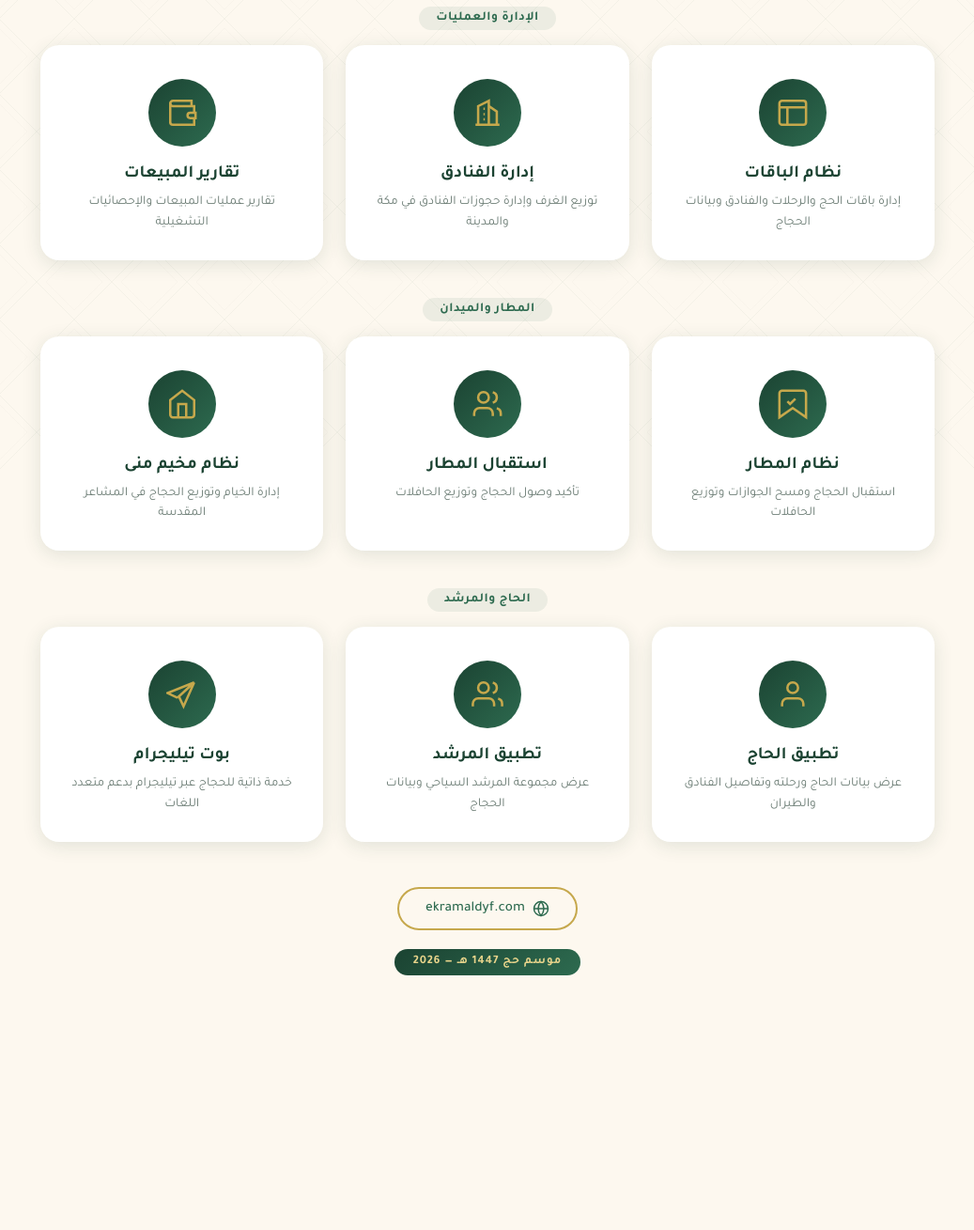
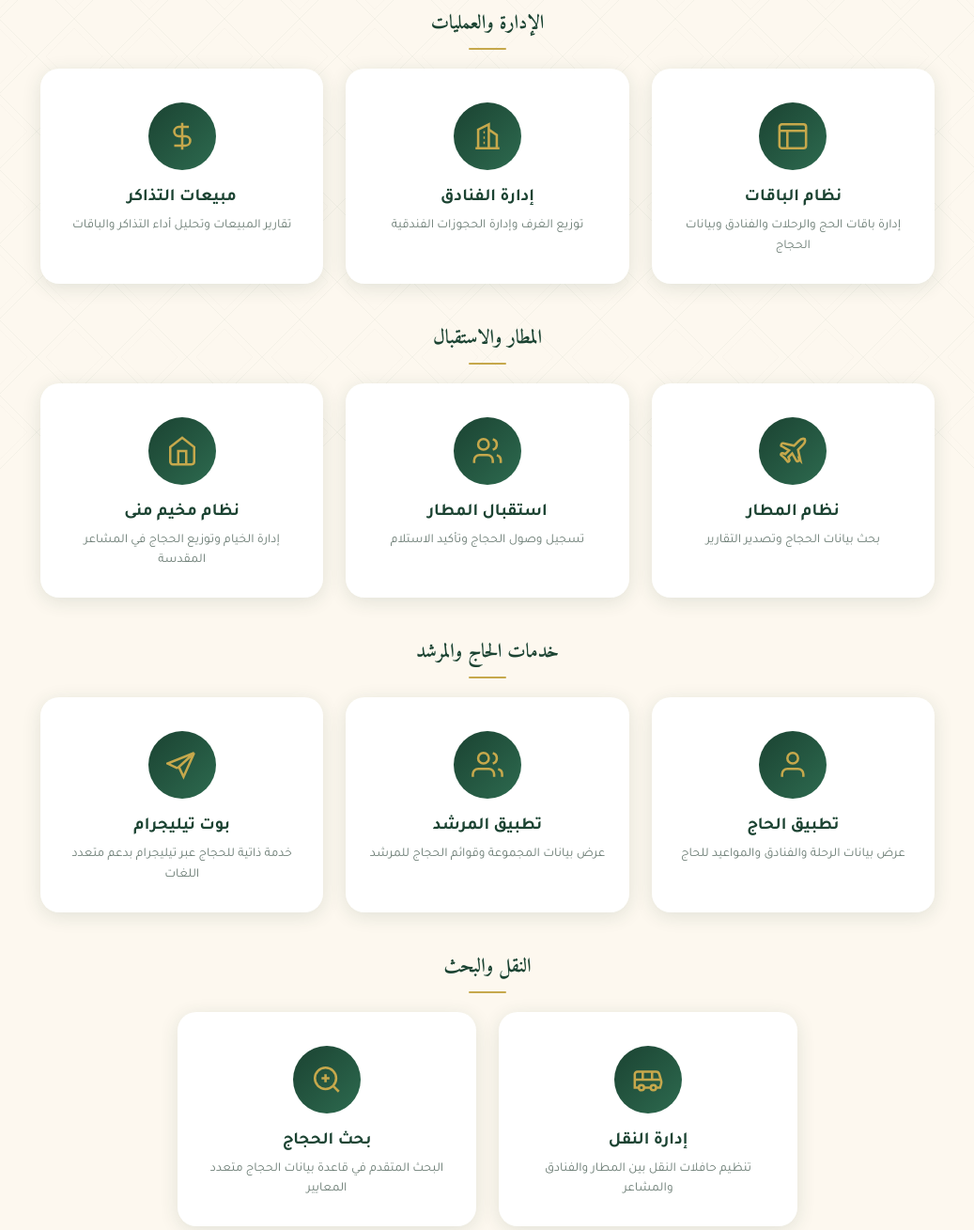
Before and after one commit to mahmoudekramhajj/ikram-projects, a plain HTML site: page index.html in a window 1280 px wide. Shown: the part 300-1609 px from the top of the page at 94% size, without its empty margins (121-1158 px from the left). Before the commit the page ends 1398 px from the top, so only its background shows below. Drawn offline with Linux system fonts and the light colour scheme.

Commit message:
تحديث الصفحة: 11 تطبيق + روابط جديدة + إدارة النقل
Co-Authored-By: Claude Opus 4.6 (1M context) <noreply@anthropic.com>

```diff
--- a/index.html
+++ b/index.html
@@ -3,15 +3,9 @@
 <head>
 <meta charset="UTF-8">
 <meta name="viewport" content="width=device-width, initial-scale=1.0">
+<meta name="theme-color" content="#1B4332">
 <title>إكرام الضيف | المشاريع التقنية</title>
-<meta name="description" content="الأنظمة الرقمية لإدارة عمليات الحج — شركة إكرام الضيف — موسم 1447 هـ">
-<meta name="theme-color" content="#1B4332">
-<meta property="og:title" content="إكرام الضيف | المشاريع التقنية التشغيلية">
-<meta property="og:description" content="الأنظمة الرقمية لإدارة عمليات الحج — موسم 1447 هـ — 2026">
-<meta property="og:image" content="https://mahmoudekramhajj.github.io/ikram-projects/logo.png">
-<meta property="og:type" content="website">
-<link rel="icon" type="image/png" href="logo.png">
-<link href="https://fonts.googleapis.com/css2?family=Tajawal:wght@400;500;700;800&family=Amiri:wght@700&display=swap" rel="stylesheet">
+<link href="https://fonts.googleapis.com/css2?family=Tajawal:wght@300;400;500;700;800&family=Amiri:wght@400;700&display=swap" rel="stylesheet">
 <style>
   :root {
     --gold: #C6A84C;
@@ -49,7 +43,6 @@
     padding: 40px 24px 60px;
   }
 
-  /* Header */
   .header {
     text-align: center;
     margin-bottom: 16px;
@@ -92,35 +85,43 @@
     animation: fadeDown 0.8s ease-out 0.3s both;
   }
 
-  /* Sections */
-  .section { margin-bottom: 40px; }
-
-  .section-label {
+  .section-title {
     text-align: center;
-    margin-bottom: 16px;
-    animation: fadeUp 0.7s ease-out both;
+    font-family: 'Amiri', serif;
+    font-size: 1.3rem;
+    color: var(--green-deep);
+    font-weight: 700;
+    margin-bottom: 20px;
+    position: relative;
+    animation: fadeUp 0.6s ease-out both;
   }
 
-  .section-label span {
-    display: inline-block;
-    font-size: 0.85rem;
-    font-weight: 600;
-    color: var(--green-mid);
-    background: rgba(45, 106, 79, 0.08);
-    padding: 4px 18px;
-    border-radius: 20px;
-    letter-spacing: 0.5px;
+  .section-title::after {
+    content: '';
+    display: block;
+    width: 40px;
+    height: 2px;
+    background: var(--gold);
+    margin: 8px auto 0;
+    border-radius: 1px;
   }
 
-  /* Grid */
-  .projects-grid {
+  .grid-3 {
     display: grid;
     grid-template-columns: repeat(3, 1fr);
     gap: 24px;
+    margin-bottom: 40px;
   }
 
-  /* Cards */
-  .project-card {
+  .grid-2 {
+    display: grid;
+    grid-template-columns: repeat(2, 1fr);
+    gap: 24px;
+    max-width: 660px;
+    margin: 0 auto 40px;
+  }
+
+  .card {
     background: var(--white);
     border-radius: 20px;
     padding: 36px 24px 28px;
@@ -135,31 +136,34 @@
     animation: fadeUp 0.7s ease-out both;
   }
 
-  .project-card::before {
+  .card::before {
     content: '';
     position: absolute;
-    top: 0; right: 0; left: 0;
+    top: 0;
+    right: 0;
+    left: 0;
     height: 4px;
     background: linear-gradient(90deg, var(--gold), var(--green-mid));
     opacity: 0;
     transition: opacity 0.3s;
   }
 
-  .project-card:hover {
+  .card:hover {
     transform: translateY(-8px);
     box-shadow: 0 12px 40px rgba(27, 67, 50, 0.18);
   }
 
-  .project-card:hover::before { opacity: 1; }
+  .card:hover::before { opacity: 1; }
 
-  .project-card:hover .icon-circle {
+  .card:hover .icon-circle {
     background: var(--green-deep);
     transform: scale(1.1);
   }
 
-  .project-card:hover .icon-circle svg { stroke: var(--gold-light); }
+  .card:hover .icon-circle svg {
+    stroke: var(--gold-light);
+  }
 
-  /* Icons */
   .icon-circle {
     width: 72px;
     height: 72px;
@@ -181,39 +185,28 @@
     transition: stroke 0.3s;
   }
 
-  .project-card h3 {
+  .card h3 {
     font-size: 1.15rem;
     font-weight: 700;
     color: var(--green-deep);
     margin-bottom: 8px;
   }
 
-  .project-card p {
+  .card p {
     font-size: 0.85rem;
     color: #6B7C74;
     line-height: 1.6;
   }
 
-  /* Staggered animation delays */
-  .section:nth-child(1) .section-label { animation-delay: 0.2s; }
-  .section:nth-child(1) .project-card:nth-child(1) { animation-delay: 0.25s; }
-  .section:nth-child(1) .project-card:nth-child(2) { animation-delay: 0.3s; }
-  .section:nth-child(1) .project-card:nth-child(3) { animation-delay: 0.35s; }
+  .d1 { animation-delay: 0.2s; }
+  .d2 { animation-delay: 0.3s; }
+  .d3 { animation-delay: 0.4s; }
+  .d4 { animation-delay: 0.5s; }
+  .d5 { animation-delay: 0.6s; }
 
-  .section:nth-child(2) .section-label { animation-delay: 0.4s; }
-  .section:nth-child(2) .project-card:nth-child(1) { animation-delay: 0.45s; }
-  .section:nth-child(2) .project-card:nth-child(2) { animation-delay: 0.5s; }
-  .section:nth-child(2) .project-card:nth-child(3) { animation-delay: 0.55s; }
-
-  .section:nth-child(3) .section-label { animation-delay: 0.6s; }
-  .section:nth-child(3) .project-card:nth-child(1) { animation-delay: 0.65s; }
-  .section:nth-child(3) .project-card:nth-child(2) { animation-delay: 0.7s; }
-  .section:nth-child(3) .project-card:nth-child(3) { animation-delay: 0.75s; }
-
-  /* Footer */
   .footer {
     text-align: center;
-    margin-top: 48px;
+    margin-top: 20px;
     animation: fadeUp 0.7s ease-out 0.8s both;
   }
 
@@ -237,7 +230,10 @@
     border-color: var(--green-deep);
   }
 
-  .footer a svg { width: 18px; height: 18px; }
+  .footer a svg {
+    width: 18px;
+    height: 18px;
+  }
 
   .season-badge {
     display: inline-block;
@@ -251,7 +247,6 @@
     letter-spacing: 1px;
   }
 
-  /* Animations */
   @keyframes fadeDown {
     from { opacity: 0; transform: translateY(-20px); }
     to { opacity: 1; transform: translateY(0); }
@@ -262,20 +257,18 @@
     to { opacity: 1; transform: translateY(0); }
   }
 
-  /* Responsive */
   @media (max-width: 768px) {
-    .projects-grid {
-      grid-template-columns: repeat(2, 1fr);
-      gap: 16px;
-    }
+    .grid-3 { grid-template-columns: repeat(2, 1fr); gap: 16px; }
+    .grid-2 { grid-template-columns: 1fr; max-width: 300px; }
     .header h1 { font-size: 1.6rem; }
-    .project-card { padding: 28px 16px 22px; }
+    .section-title { font-size: 1.1rem; }
+    .card { padding: 28px 16px 22px; }
     .icon-circle { width: 60px; height: 60px; }
     .icon-circle svg { width: 28px; height: 28px; }
   }
 
   @media (max-width: 480px) {
-    .projects-grid { grid-template-columns: 1fr; }
+    .grid-3 { grid-template-columns: 1fr; }
     .container { padding: 24px 16px 40px; }
   }
 </style>
@@ -287,7 +280,7 @@
 <div class="container">
   <div class="header">
     <div class="logo-wrapper">
-      <img src="logo.png" alt="شركة إكرام الضيف" onerror="this.style.display='none'">
+      <img src="logo.png" alt="شركة إكرام الضيف" onerror="this.style.display='none'" />
     </div>
     <h1>المشاريع التقنية التشغيلية</h1>
     <p class="subtitle">الأنظمة الرقمية لإدارة عمليات الحج</p>
@@ -296,110 +289,120 @@
   <div class="divider"></div>
 
   <!-- القسم 1: الإدارة والعمليات -->
-  <div class="section">
-    <div class="section-label">
-      <span>الإدارة والعمليات</span>
-    </div>
-    <div class="projects-grid">
+  <h2 class="section-title d1">الإدارة والعمليات</h2>
+  <div class="grid-3">
 
-      <a href="https://script.google.com/macros/s/AKfycbyBKuj5n7MCPGNHHYC2bOg7z_HEWoYpIevjz1sH2VcETiBJE1fHrp7ppRerwAoEyjiotA/exec" target="_blank" rel="noopener noreferrer" class="project-card">
+    <a href="https://script.google.com/macros/s/AKfycbyBKuj5n7MCPGNHHYC2bOg7z_HEWoYpIevjz1sH2VcETiBJE1fHrp7ppRerwAoEyjiotA/exec" target="_blank" rel="noopener noreferrer" class="card d1">
       <div class="icon-circle">
-          <svg aria-hidden="true" viewBox="0 0 24 24"><rect x="2" y="3" width="20" height="18" rx="2"/><path d="M2 8h20"/><path d="M8 8v13"/></svg>
+        <svg viewBox="0 0 24 24"><rect x="2" y="3" width="20" height="18" rx="2"/><path d="M2 8h20"/><path d="M8 8v13"/></svg>
       </div>
       <h3>نظام الباقات</h3>
       <p>إدارة باقات الحج والرحلات والفنادق وبيانات الحجاج</p>
     </a>
 
-      <a href="https://script.google.com/macros/s/AKfycbx21voJpaFbh8dYakFEzuK0XpMcoxdBx09vamallzbA2QLv6ouCuMRhaLCfcOWP2lSf/exec" target="_blank" rel="noopener noreferrer" class="project-card">
+    <a href="https://script.google.com/macros/s/AKfycbxNDwq4pJxhpE7p5iey0F61NbI-N6aDTrG67jUuhzryRQRp4rwl1D2xEI438zf62Ple/exec" target="_blank" rel="noopener noreferrer" class="card d2">
       <div class="icon-circle">
-          <svg aria-hidden="true" viewBox="0 0 24 24"><path d="M3 21h18"/><path d="M5 21V7l8-4v18"/><path d="M19 21V11l-6-4"/><path d="M9 9h1"/><path d="M9 13h1"/><path d="M9 17h1"/></svg>
+        <svg viewBox="0 0 24 24"><path d="M3 21h18"/><path d="M5 21V7l8-4v18"/><path d="M19 21V11l-6-4"/><path d="M9 9h1"/><path d="M9 13h1"/><path d="M9 17h1"/></svg>
       </div>
       <h3>إدارة الفنادق</h3>
-        <p>توزيع الغرف وإدارة حجوزات الفنادق في مكة والمدينة</p>
+      <p>توزيع الغرف وإدارة الحجوزات الفندقية</p>
     </a>
 
-      <a href="https://script.google.com/macros/s/AKfycbwZQI3OWoqN_KGGg9pr0aKznzNf6o6b-aoeJQO42pw4uZvwXNbgvtPUCAjmaYL3IEN9/exec" target="_blank" rel="noopener noreferrer" class="project-card">
+    <a href="https://script.google.com/macros/s/AKfycbyrjdPf6Tx03HLyID9N5Y8kC4jV0XZ-WGmzT-IJ6VlkDMqjZJTci4h6zw0DqkaLuAWl/exec" target="_blank" rel="noopener noreferrer" class="card d3">
       <div class="icon-circle">
-          <svg aria-hidden="true" viewBox="0 0 24 24"><path d="M21 12V7H5a2 2 0 010-4h14v4"/><path d="M3 5v14a2 2 0 002 2h16v-5"/><path d="M18 12a2 2 0 000 4h4v-4z"/></svg>
+        <svg viewBox="0 0 24 24"><path d="M12 2v20M17 5H9.5a3.5 3.5 0 000 7h5a3.5 3.5 0 010 7H6"/></svg>
       </div>
-        <h3>تقارير المبيعات</h3>
-        <p>تقارير عمليات المبيعات والإحصائيات التشغيلية</p>
+      <h3>مبيعات التذاكر</h3>
+      <p>تقارير المبيعات وتحليل أداء التذاكر والباقات</p>
     </a>
 
   </div>
-  </div>
 
-  <!-- القسم 2: المطار والميدان -->
-  <div class="section">
-    <div class="section-label">
-      <span>المطار والميدان</span>
-    </div>
-    <div class="projects-grid">
+  <!-- القسم 2: المطار والاستقبال -->
+  <h2 class="section-title d2">المطار والاستقبال</h2>
+  <div class="grid-3">
 
-      <a href="https://script.google.com/macros/s/AKfycby3C4-UVdtIVp2BGwta1YaR6hZqOG-BG5fOk0fifx0C9cHCedhbOG9Xt-EsESGrtudz/exec" target="_blank" rel="noopener noreferrer" class="project-card">
+    <a href="https://script.google.com/macros/s/AKfycby3C4-UVdtIVp2BGwta1YaR6hZqOG-BG5fOk0fifx0C9cHCedhbOG9Xt-EsESGrtudz/exec" target="_blank" rel="noopener noreferrer" class="card d2">
       <div class="icon-circle">
-          <svg aria-hidden="true" viewBox="0 0 24 24"><path d="M2 22l10-7 10 7V4a2 2 0 00-2-2H4a2 2 0 00-2 2z"/><path d="M8 10l2 2 4-4"/></svg>
+        <svg viewBox="0 0 24 24"><path d="M17.8 19.2L16 11l3.5-3.5C21 6 21.5 4 21 3c-1-.5-3 0-4.5 1.5L13 8 4.8 6.2c-.5-.1-.9.1-1.1.5l-.3.5c-.2.4-.1.9.3 1.1l5.5 3.2-2.8 2.8-2-.7c-.4-.1-.8 0-1 .3l-.2.3c-.2.3-.1.7.1.9l2.6 2.1 2.1 2.6c.2.3.6.4.9.1l.3-.2c.3-.3.4-.7.3-1l-.7-2 2.8-2.8 3.2 5.5c.2.4.8.5 1.1.3l.5-.3c.4-.2.6-.7.5-1.1z"/></svg>
       </div>
       <h3>نظام المطار</h3>
-        <p>استقبال الحجاج ومسح الجوازات وتوزيع الحافلات</p>
+      <p>بحث بيانات الحجاج وتصدير التقارير</p>
     </a>
 
-      <a href="https://script.google.com/macros/s/AKfycbzX_6PAon6GgwGdA19ai-w3mmXHIKT4RglJlO6qs6qBBRtqqDKtfXDEs4ZksyIcRBWG/exec" target="_blank" rel="noopener noreferrer" class="project-card">
+    <a href="https://script.google.com/macros/s/AKfycbzX_6PAon6GgwGdA19ai-w3mmXHIKT4RglJlO6qs6qBBRtqqDKtfXDEs4ZksyIcRBWG/exec" target="_blank" rel="noopener noreferrer" class="card d3">
       <div class="icon-circle">
-          <svg aria-hidden="true" viewBox="0 0 24 24"><path d="M16 21v-2a4 4 0 00-4-4H6a4 4 0 00-4 4v2"/><circle cx="9" cy="7" r="4"/><path d="M22 21v-2a4 4 0 00-3-3.87"/><path d="M16 3.13a4 4 0 010 7.75"/></svg>
+        <svg viewBox="0 0 24 24"><path d="M16 21v-2a4 4 0 00-4-4H6a4 4 0 00-4 4v2"/><circle cx="9" cy="7" r="4"/><path d="M22 21v-2a4 4 0 00-3-3.87"/><path d="M16 3.13a4 4 0 010 7.75"/></svg>
       </div>
       <h3>استقبال المطار</h3>
-        <p>تأكيد وصول الحجاج وتوزيع الحافلات</p>
+      <p>تسجيل وصول الحجاج وتأكيد الاستلام</p>
     </a>
 
-      <a href="https://script.google.com/macros/s/AKfycbz1Nzfl9EwYc5VQaKyYW3cALetbGXbpbelW3kZA0_KdRaF9Bp6APMGxFW8ereKSW_nW/exec" target="_blank" rel="noopener noreferrer" class="project-card">
+    <a href="https://script.google.com/macros/s/AKfycbz1Nzfl9EwYc5VQaKyYW3cALetbGXbpbelW3kZA0_KdRaF9Bp6APMGxFW8ereKSW_nW/exec" target="_blank" rel="noopener noreferrer" class="card d4">
       <div class="icon-circle">
-          <svg aria-hidden="true" viewBox="0 0 24 24"><path d="M3 9l9-7 9 7v11a2 2 0 01-2 2H5a2 2 0 01-2-2z"/><polyline points="9 22 9 12 15 12 15 22"/></svg>
+        <svg viewBox="0 0 24 24"><path d="M3 9l9-7 9 7v11a2 2 0 01-2 2H5a2 2 0 01-2-2z"/><polyline points="9 22 9 12 15 12 15 22"/></svg>
       </div>
       <h3>نظام مخيم منى</h3>
       <p>إدارة الخيام وتوزيع الحجاج في المشاعر المقدسة</p>
     </a>
 
   </div>
-  </div>
 
-  <!-- القسم 3: الحاج والمرشد -->
-  <div class="section">
-    <div class="section-label">
-      <span>الحاج والمرشد</span>
-    </div>
-    <div class="projects-grid">
+  <!-- القسم 3: خدمات الحاج والمرشد -->
+  <h2 class="section-title d3">خدمات الحاج والمرشد</h2>
+  <div class="grid-3">
 
-      <a href="https://script.google.com/macros/s/AKfycby6wMDtgNToRFw0XQG40D_I0SWcoT9vMidueMMJm2B5ufPan6CVOnUhAH_GJvS4nveAXA/exec" target="_blank" rel="noopener noreferrer" class="project-card">
+    <a href="https://script.google.com/macros/s/AKfycby6wMDtgNToRFw0XQG40D_I0SWcoT9vMidueMMJm2B5ufPan6CVOnUhAH_GJvS4nveAXA/exec" target="_blank" rel="noopener noreferrer" class="card d3">
       <div class="icon-circle">
-          <svg aria-hidden="true" viewBox="0 0 24 24"><path d="M20 21v-2a4 4 0 00-4-4H8a4 4 0 00-4 4v2"/><circle cx="12" cy="7" r="4"/></svg>
+        <svg viewBox="0 0 24 24"><path d="M20 21v-2a4 4 0 00-4-4H8a4 4 0 00-4 4v2"/><circle cx="12" cy="7" r="4"/></svg>
       </div>
       <h3>تطبيق الحاج</h3>
-        <p>عرض بيانات الحاج ورحلته وتفاصيل الفنادق والطيران</p>
+      <p>عرض بيانات الرحلة والفنادق والمواعيد للحاج</p>
     </a>
 
-      <a href="https://script.google.com/macros/s/AKfycbwirA68K9peWAsnAmcYZV3sDU1Bpy9TWQKt9lvtlF0kDGcvtxgqvAmJzhBdvD_eUf9Bdg/exec" target="_blank" rel="noopener noreferrer" class="project-card">
+    <a href="https://script.google.com/macros/s/AKfycbwirA68K9peWAsnAmcYZV3sDU1Bpy9TWQKt9lvtlF0kDGcvtxgqvAmJzhBdvD_eUf9Bdg/exec" target="_blank" rel="noopener noreferrer" class="card d4">
       <div class="icon-circle">
-          <svg aria-hidden="true" viewBox="0 0 24 24"><path d="M17 21v-2a4 4 0 00-4-4H5a4 4 0 00-4 4v2"/><circle cx="9" cy="7" r="4"/><path d="M23 21v-2a4 4 0 00-3-3.87"/><path d="M16 3.13a4 4 0 010 7.75"/></svg>
+        <svg viewBox="0 0 24 24"><path d="M17 21v-2a4 4 0 00-4-4H5a4 4 0 00-4 4v2"/><circle cx="9" cy="7" r="4"/><path d="M23 21v-2a4 4 0 00-3-3.87"/><path d="M16 3.13a4 4 0 010 7.75"/></svg>
       </div>
       <h3>تطبيق المرشد</h3>
-        <p>عرض مجموعة المرشد السياحي وبيانات الحجاج</p>
+      <p>عرض بيانات المجموعة وقوائم الحجاج للمرشد</p>
     </a>
 
-      <a href="https://t.me/IkramAlDayfBot" target="_blank" rel="noopener noreferrer" class="project-card">
+    <a href="https://t.me/IkramAlDayfBot" target="_blank" rel="noopener noreferrer" class="card d5">
       <div class="icon-circle">
-          <svg aria-hidden="true" viewBox="0 0 24 24"><path d="M21 3L1 11l7.5 3.5M21 3l-8 18-3.5-7.5M21 3L8.5 14.5"/></svg>
+        <svg viewBox="0 0 24 24"><path d="M21 3L1 11l7.5 3.5M21 3l-8 18-3.5-7.5M21 3L8.5 14.5"/></svg>
       </div>
       <h3>بوت تيليجرام</h3>
       <p>خدمة ذاتية للحجاج عبر تيليجرام بدعم متعدد اللغات</p>
     </a>
 
   </div>
+
+  <!-- القسم 4: النقل والبحث -->
+  <h2 class="section-title d4">النقل والبحث</h2>
+  <div class="grid-2">
+
+    <a href="https://script.google.com/macros/s/AKfycby6ZFLTkmsKE-KFDNzLY2-jCigvrXBUg0-I9MacAGg8YxMxNo28PhB8UehDxrRX7Vj_/exec" target="_blank" rel="noopener noreferrer" class="card d4">
+      <div class="icon-circle">
+        <svg viewBox="0 0 24 24"><path d="M8 6v6"/><path d="M15 6v6"/><path d="M2 12h19.6"/><path d="M18 18h3s.5-1.7.8-2.8c.1-.4.2-.8.2-1.2 0-.4-.1-.8-.2-1.2l-1.4-5C20.1 6.8 19.1 6 18 6H4a2 2 0 00-2 2v10h3"/><circle cx="7" cy="18" r="2"/><path d="M9 18h5"/><circle cx="16" cy="18" r="2"/></svg>
+      </div>
+      <h3>إدارة النقل</h3>
+      <p>تنظيم حافلات النقل بين المطار والفنادق والمشاعر</p>
+    </a>
+
+    <a href="https://script.google.com/macros/s/AKfycbzekwok8gO8R29UkxDD_QX-tvKJ9E3vvd7buhIJsPTe65sEohfSJbtRDhwYVqapXT2XVg/exec" target="_blank" rel="noopener noreferrer" class="card d5">
+      <div class="icon-circle">
+        <svg viewBox="0 0 24 24"><circle cx="11" cy="11" r="8"/><path d="M21 21l-4.35-4.35"/><path d="M11 8v6"/><path d="M8 11h6"/></svg>
+      </div>
+      <h3>بحث الحجاج</h3>
+      <p>البحث المتقدم في قاعدة بيانات الحجاج متعدد المعايير</p>
+    </a>
+
   </div>
 
   <div class="footer">
     <a href="https://ekramaldyf.com/" target="_blank" rel="noopener noreferrer">
-      <svg aria-hidden="true" viewBox="0 0 24 24" fill="none" stroke="currentColor" stroke-width="2"><circle cx="12" cy="12" r="10"/><path d="M2 12h20"/><path d="M12 2a15.3 15.3 0 014 10 15.3 15.3 0 01-4 10 15.3 15.3 0 01-4-10 15.3 15.3 0 014-10z"/></svg>
+      <svg viewBox="0 0 24 24" fill="none" stroke="currentColor" stroke-width="2"><circle cx="12" cy="12" r="10"/><path d="M2 12h20"/><path d="M12 2a15.3 15.3 0 014 10 15.3 15.3 0 01-4 10 15.3 15.3 0 01-4-10 15.3 15.3 0 014-10z"/></svg>
       ekramaldyf.com
     </a>
     <br>
```
Lines whose indentation alone changed are shown as unchanged.
